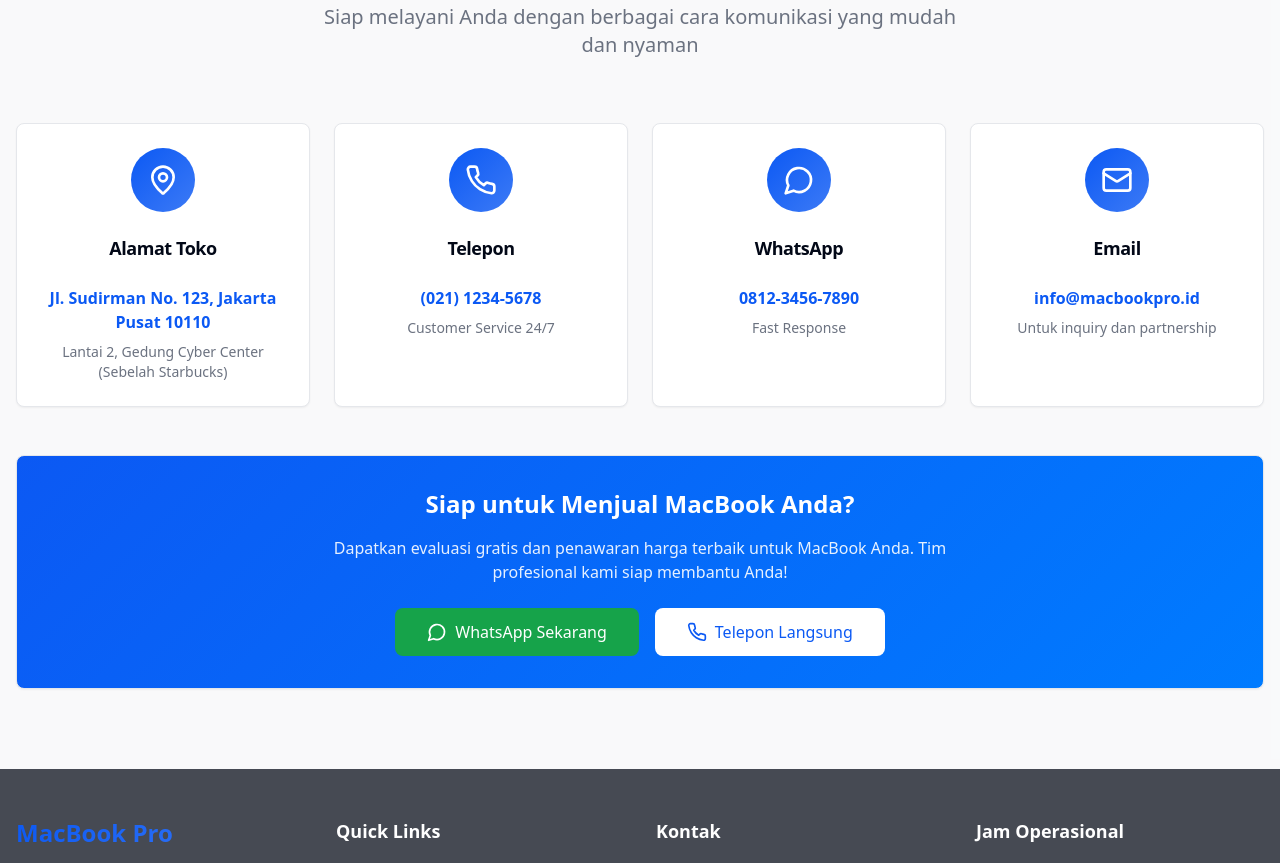
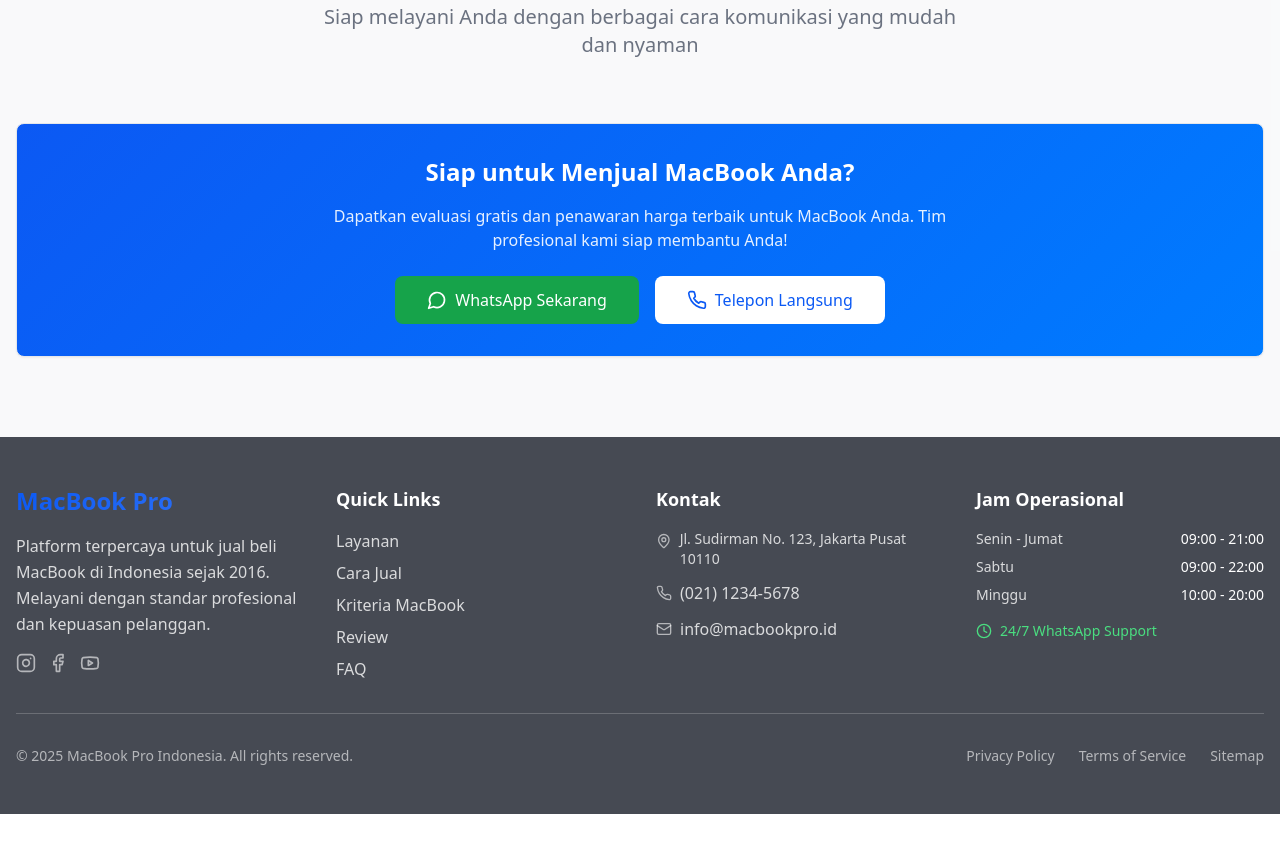
Before and after one commit to hanifaditama/web_coba, a React (Vite) app: page / in a window 1280 px wide. Shown: the part 8640-9503 px from the top of the page. After the commit the page ends 9454 px from the top, so only its background shows below. Built offline with nearby package versions, Linux system fonts and the light colour scheme.

Commit message:
Remove contact details from Contact section
Remove address, phone, WhatsApp, and email details from the Contact section, leaving only one contact section at the end.

```diff
--- a/src/components/ContactSection.tsx
+++ b/src/components/ContactSection.tsx
@@ -84,24 +84,6 @@ const ContactSection = () => {
           </p>
         </div>
 
-        {/* Contact Information */}
-        <div className="grid md:grid-cols-2 lg:grid-cols-4 gap-6 mb-12">
-          {contactInfo.map((info, index) => (
-            <Card key={index} className="text-center hover:shadow-medium transition-all duration-300 group">
-              <CardHeader>
-                <div className="w-16 h-16 bg-gradient-primary rounded-full flex items-center justify-center mx-auto mb-4 group-hover:scale-110 transition-transform duration-300">
-                  <info.icon className="h-8 w-8 text-white" />
-                </div>
-                <CardTitle className="text-lg">{info.title}</CardTitle>
-              </CardHeader>
-              <CardContent>
-                <p className="font-semibold text-primary mb-2">{info.content}</p>
-                <p className="text-sm text-muted-foreground">{info.description}</p>
-              </CardContent>
-            </Card>
-          ))}
-        </div>
-
         {/* CTA Section */}
         <Card className="bg-gradient-hero text-white shadow-large">
           <CardContent className="p-8 text-center">
```
